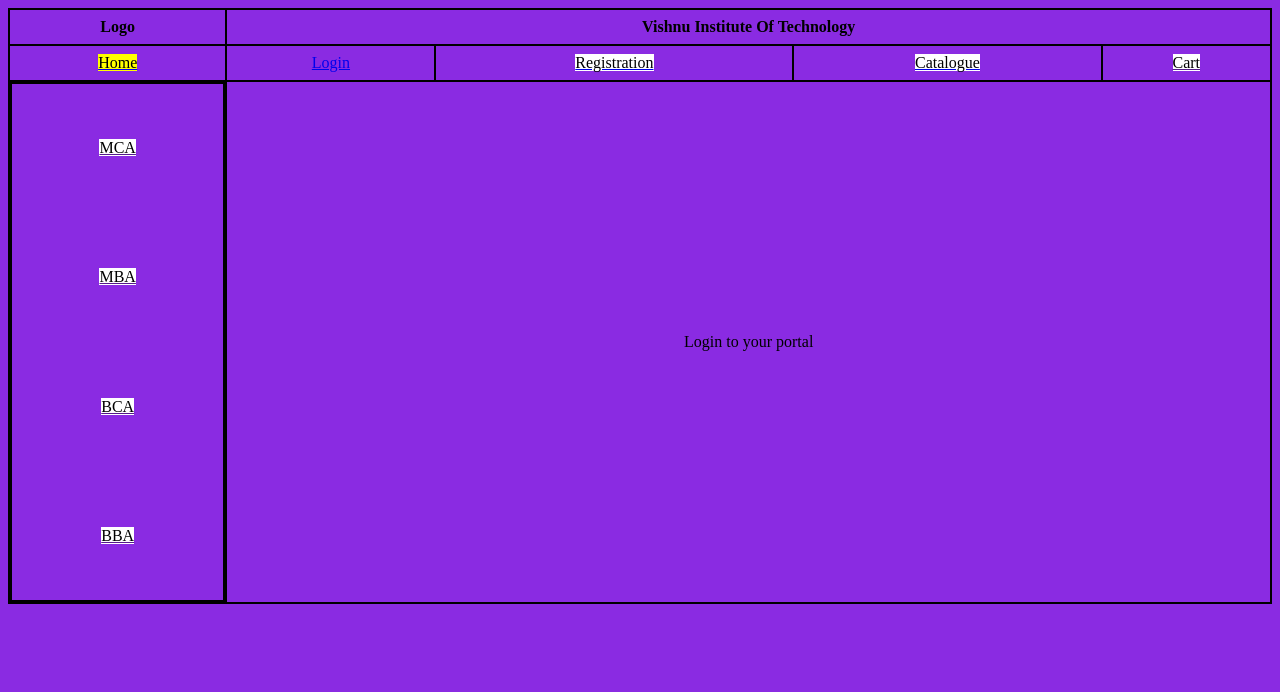
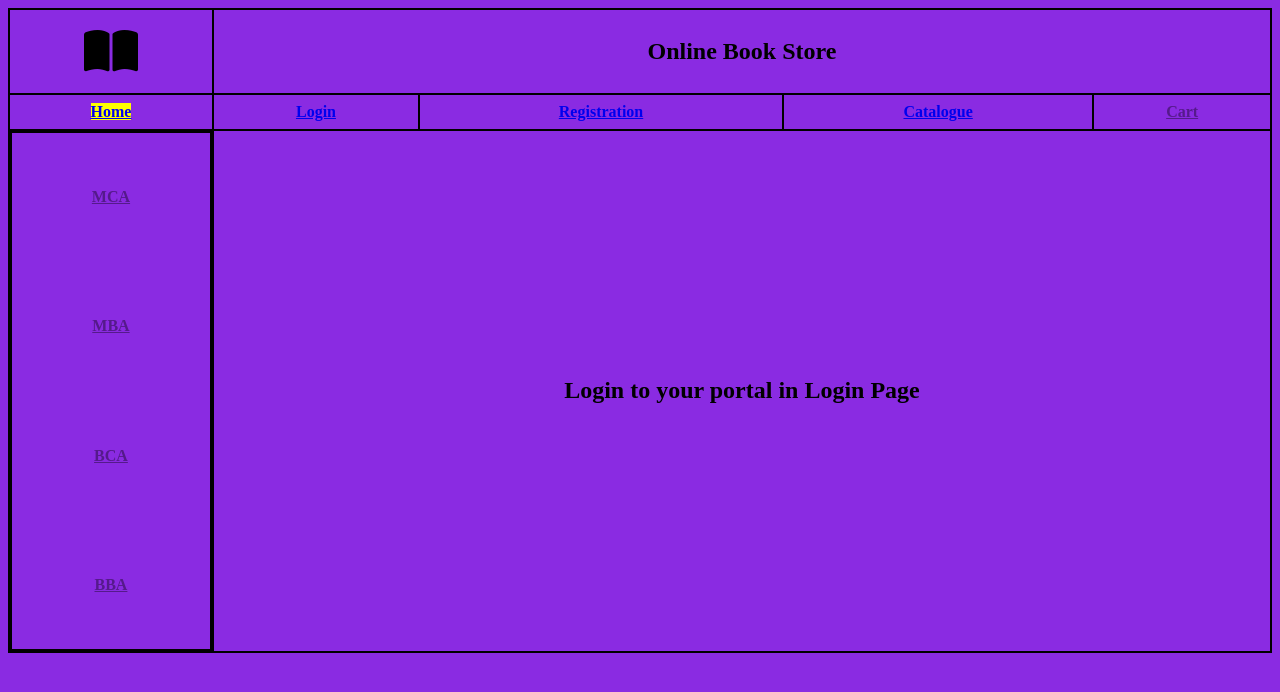
Before and after one commit to 19pA1A05A0/Lab-Program-01-to-04, a plain HTML site: page LabPrograms1to4/index.html in a window 1280 px wide. Drawn offline with Linux system fonts and the light colour scheme.

Commit message:
Update index.html

```diff
--- a/LabPrograms1to4/index.html
+++ b/LabPrograms1to4/index.html
@@ -6,47 +6,47 @@
     <meta http-equiv="X-UA-Compatible" content="IE=edge">
     <meta name="viewport" content="width=device-width, initial-scale=1.0">
     <link rel="stylesheet" href="style.css">
-    <link rel="shortcut icon" href="book_store.png">
     <title>Book Store</title>
+    <script src="https://kit.fontawesome.com/10900a1717.js" crossorigin="anonymous"></script>
 </head>
 
 <body>
     <table>
         <tr>
-            <th>Logo</th>
-            <th colspan="4">Vishnu Institute Of Technology</th>
+            <th><i class="fas fa-book-open fa-3x"></i></th>
+            <th id="heading" colspan="4"><h2><strong>Online Book Store</strong></h2></th>
         </tr>
 
         <tr>
             <td>
                 <a href="index.html">
-                    <mark class="clr">Home</mark>
+                    <strong class="clr">Home</strong>
                 </a>
             </td>
             <td>
-                <a href="login.html">Login</a>
+                <a href="login.html"><strong>Login</strong></a>
             </td>
             <td>
                 <a href="register.html">
-                    <mark>Registration</mark>
+                    <strong>Registration</strong>
                 </a>
             </td>
             <td>
                 <a href="catalogue.html">
-                    <mark>Catalogue</mark>
+                    <strong>Catalogue</strong>
                 </a>
             </td>
             <td>
                 <a href="">
-                    <mark>Cart</mark>
+                    <strong>Cart</strong>
                 </a>
             </td>
         </tr>
 
         <tr class="distance">
-            <td class="leveling"> <a href=""> <mark>MCA</mark></a> <br> <a href=""><mark>MBA</mark></a> <br> <a
-                    href=""><mark>BCA</mark></a> <br> <a href=""><mark>BBA</mark></a></td>
-            <td colspan="4">Login to your portal</td>
+            <td class="leveling"> <a href=""> <strong>MCA</strong></a> <br> <a href=""><strong>MBA</strong></a> <br> <a
+                    href=""><strong>BCA</strong></a> <br> <a href=""><strong>BBA</strong></a></td>
+            <td colspan="4"><h2><strong>Login to your portal in Login Page</strong></h2></td>
         </tr>
 
     </table>
```
